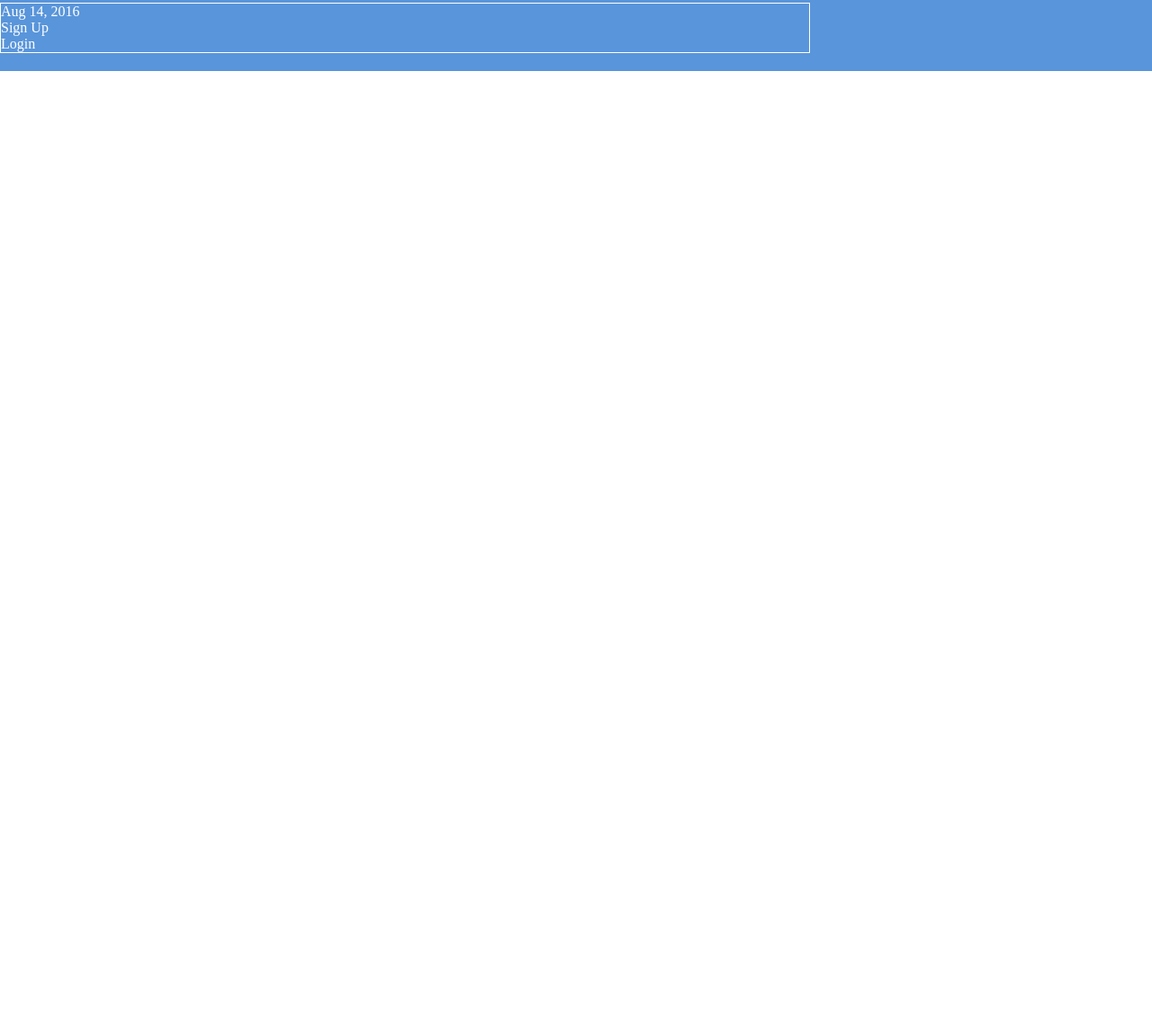
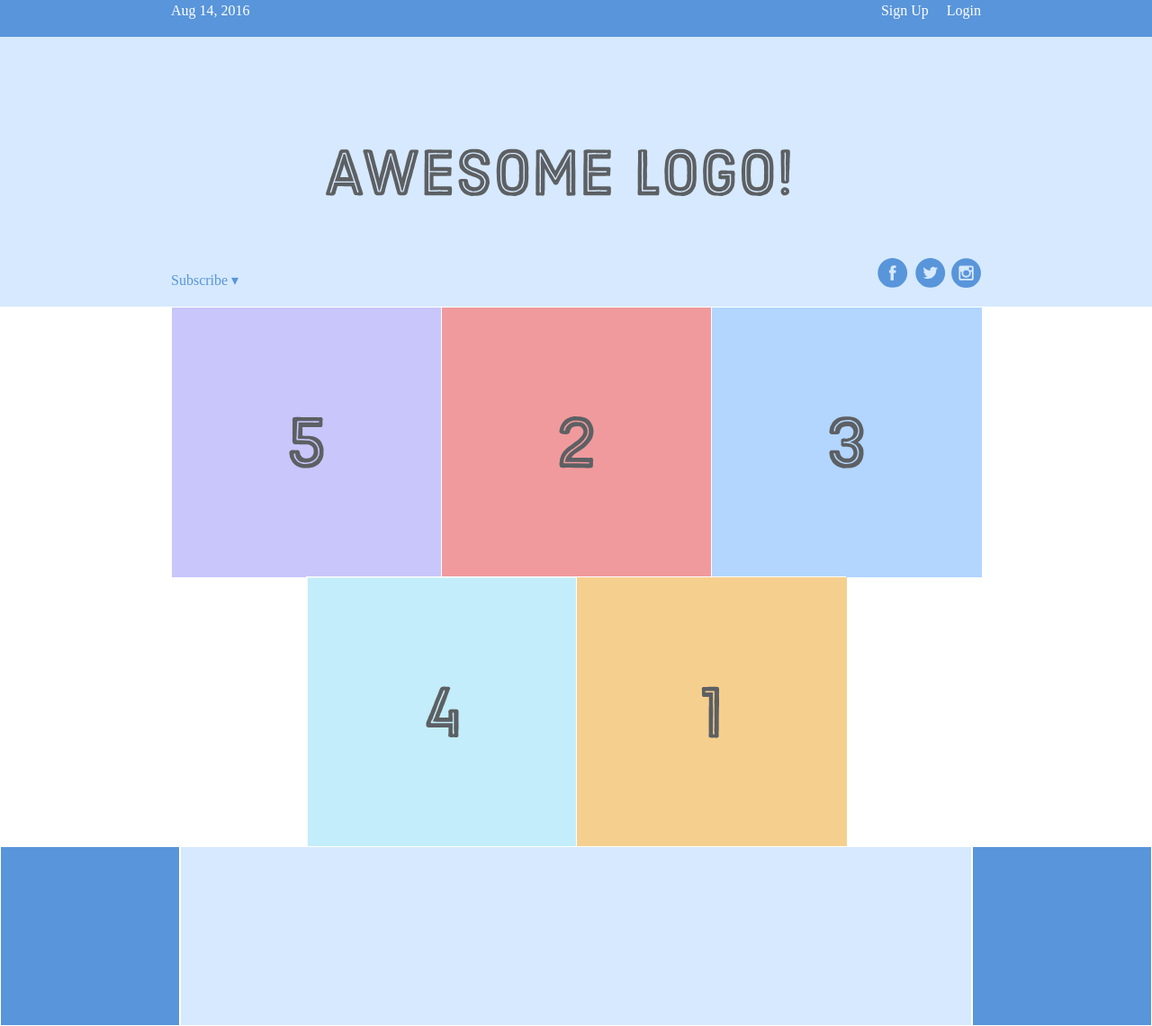
Before and after one commit to Rastien/FlexBoxExample, a plain HTML site: page index.html in a window 1280 px wide. Shown: the part 17-1158 px from the top of the page at 90% size. Before the commit the page ends 800 px from the top, so only its background shows below. Drawn offline with Linux system fonts and the light colour scheme.

Commit message:
close to completed examples

```diff
--- a/index.html
+++ b/index.html
@@ -8,9 +8,42 @@
     <div class='menu-container'>
       <div class='menu'>
         <div class='date'>Aug 14, 2016</div>
-        <div class='signup'>Sign Up</div>
-        <div class='login'>Login</div>
+        <div class="links">
+          <div class='signup'>Sign Up</div>
+          <div class='login'>Login</div>
+        </div>
       </div>
+    </div>
+    <div class='header-container'>
+      <div class='header'>
+        <div class='subscribe'>Subscribe &#9662;</div>
+        <div class='logo'><img src='images/awesome-logo.svg'/></div>
+        <div class='social'><img src='images/social-icons.svg'/></div>
+      </div>
+    </div>
+    <div class='photo-grid-container'>
+      <div class='photo-grid'>
+        <div class='photo-grid-item first-item'>
+          <img src='images/one.svg'/>
+        </div>
+        <div class='photo-grid-item'>
+          <img src='images/two.svg'/>
+        </div>
+        <div class='photo-grid-item'>
+          <img src='images/three.svg'/>
+        </div>
+        <div class='photo-grid-item'>
+          <img src='images/four.svg'/>
+        </div>
+        <div class='photo-grid-item last-item'>
+          <img src='images/five.svg'/>
+        </div>
+      </div>
+    </div>
+    <div class='footer'>
+      <div class='footer-item footer-one'></div>
+      <div class='footer-item footer-two'></div>
+      <div class='footer-item footer-three'></div>
     </div>
   </body>
 </html>
--- a/styles.css
+++ b/styles.css
@@ -2,15 +2,95 @@
     margin: 0;
     padding: 0;
     box-sizing: border-box;
+    /* border: 1px solid red; */
   }
 
   .menu-container {
     color: #fff;
     background-color: #5995DA;  /* Blue */
     padding: 20px 0;
+    display: flex;
+    justify-content: center;
   }
 
   .menu {
-    border: 1px solid #fff;  /* For debugging */
     width: 900px;
+    display: flex;
+    justify-content: space-between;
   }
+
+  .links {
+    display: flex;
+    justify-content: flex-end;
+  }
+
+  .login{
+    margin-left: 20px;
+  }
+
+  .header-container {
+    color: #5995DA;
+    background-color: #D6E9FE;
+    display: flex;
+    justify-content: center;
+  }
+
+  .header {
+    width: 900px;
+    height: 300px;
+    display: flex;
+    justify-content: space-between;
+    align-items: center;
+  }
+
+  .photo-grid-container {
+    display: flex;
+    justify-content: center;
+  }
+
+  .photo-grid {
+    width: 900px;
+    display: flex;
+    justify-content: center;
+    flex-wrap: wrap;
+  }
+
+  .photo-grid-item {
+    border: 1px solid #fff;
+    width: 300px;
+    height: 300px;
+    justify-content: center;
+  }
+
+  .first-item {
+    order: 1;
+  }
+
+  .last-item {
+    order: -1;
+  }
+
+  .social,
+  .subscribe{
+    align-self: flex-end;
+    margin-bottom: 20px;
+  }
+
+  .footer {
+    display: flex;
+    justify-content: space-between;
+  }
+
+  .footer-item {
+    border: 1px solid #fff;
+    background-color: #D6E9FE;
+    height: 200px;
+    flex: 1;
+  }
+
+  .footer-one,
+.footer-three {
+  background-color: #5995DA;
+  flex: initial;
+  width: 200px;
+}
```
